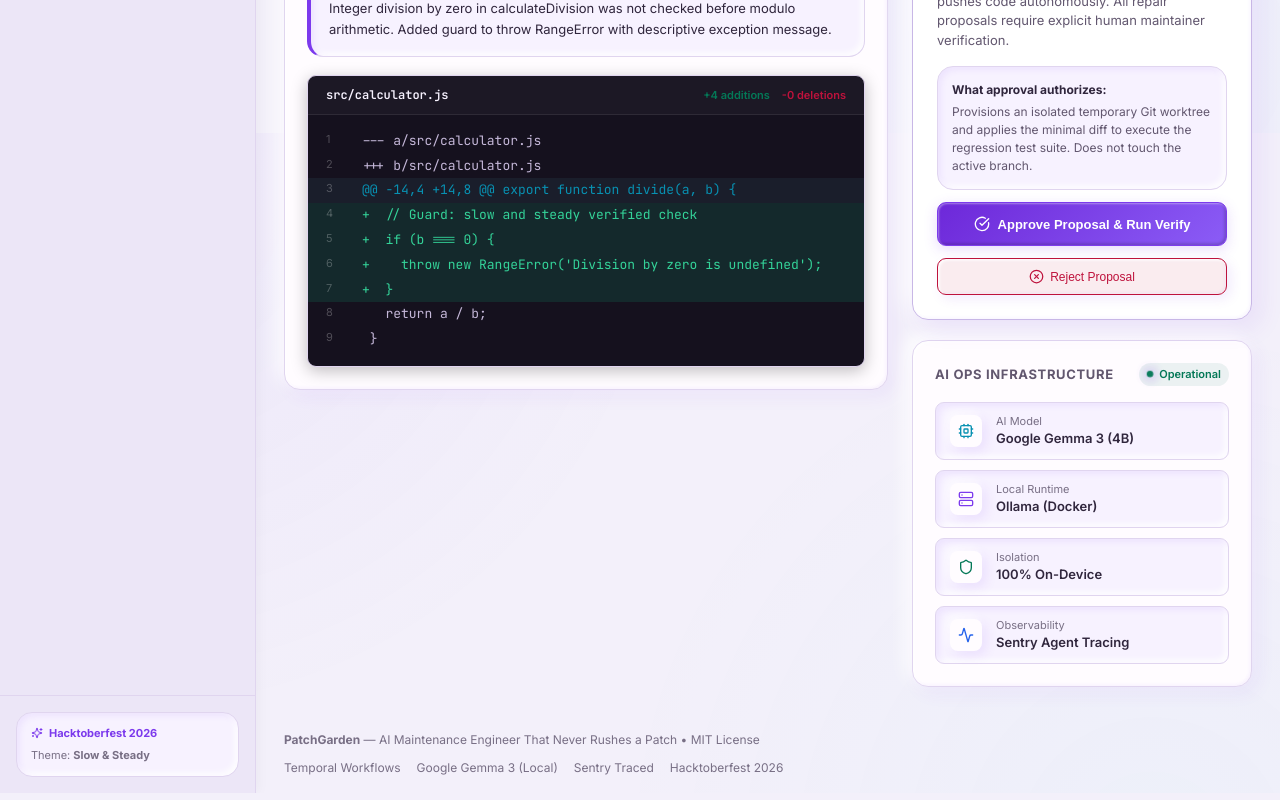
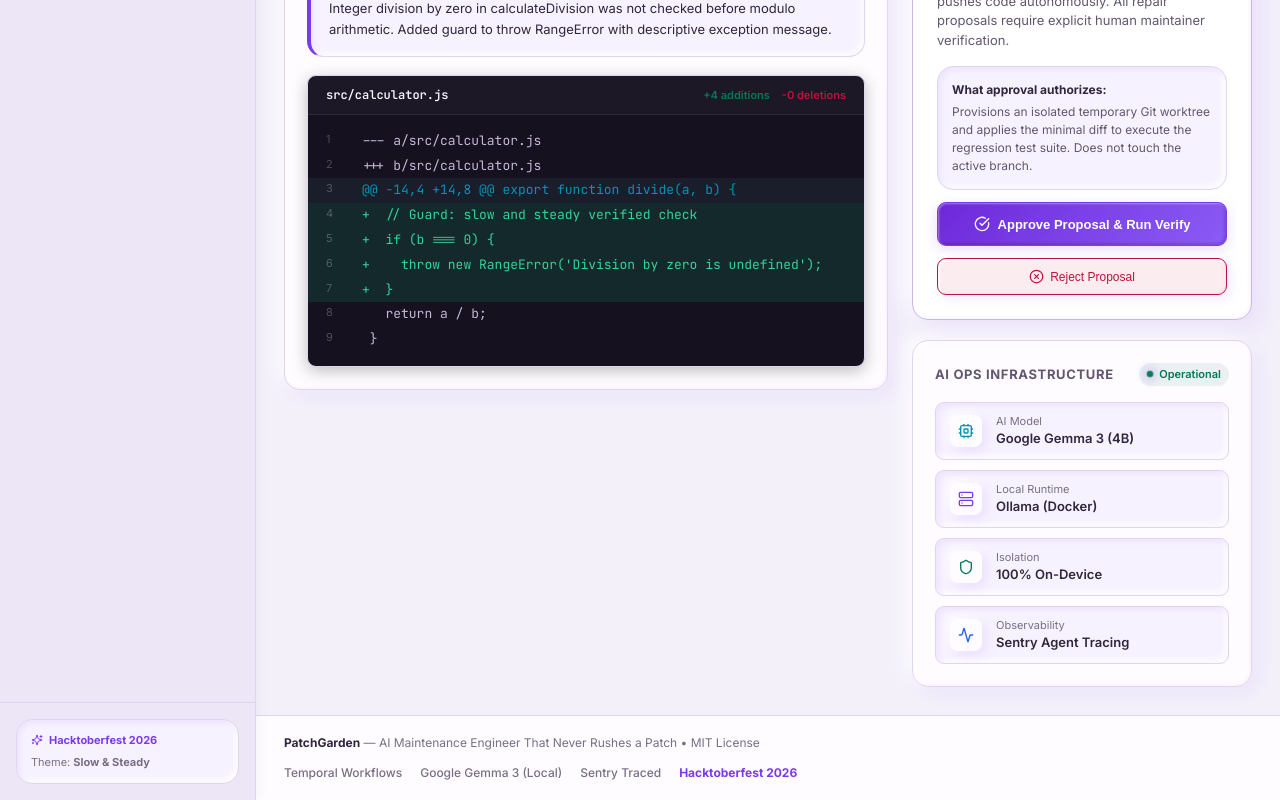
Before and after one commit to Neet2516/PatchGarden, a Next.js app in the folder packages/web/: page / in a window 1280 px wide. Shown: the part 667-1467 px from the top of the page. Built offline with nearby package versions, Linux system fonts and the light colour scheme.

Commit message:
feat(web): update AppShell with Purple Claymorphism theme variables and transitions

```diff
--- a/packages/web/src/components/layout/app-shell.tsx
+++ b/packages/web/src/components/layout/app-shell.tsx
@@ -15,8 +15,8 @@ export function AppShell({ children, repoPath = 'fixtures/broken-calc' }: AppShe
   const [mobileMenuOpen, setMobileMenuOpen] = useState(false);
 
   return (
-    <div style={{ display: 'flex', minHeight: '100vh', background: 'var(--bg-main)' }}>
-      {/* Sidebar */}
+    <div style={{ display: 'flex', minHeight: '100vh', background: 'var(--bg-app)', transition: 'background-color 0.25s ease' }}>
+      {/* Sidebar Navigation */}
       <Sidebar
         activeTab={activeTab}
         setActiveTab={setActiveTab}
@@ -38,26 +38,27 @@ export function AppShell({ children, repoPath = 'fixtures/broken-calc' }: AppShe
         {/* Global Footer */}
         <footer
           style={{
-            padding: '16px 28px',
-            borderTop: '1px solid var(--default-border)',
-            background: 'var(--bg-secondary)',
+            padding: '18px 28px',
+            borderTop: '1px solid var(--border-default)',
+            background: 'var(--surface-main)',
             display: 'flex',
             justifyContent: 'space-between',
             alignItems: 'center',
             fontSize: '12px',
             color: 'var(--text-muted)',
             flexWrap: 'wrap',
-            gap: '10px',
+            gap: '12px',
+            transition: 'background-color 0.25s ease',
           }}
         >
           <div>
-            <strong>PatchGarden</strong> — AI Maintenance Engineer That Never Rushes a Patch • MIT License
+            <strong style={{ color: 'var(--text-primary)' }}>PatchGarden</strong> — AI Maintenance Engineer That Never Rushes a Patch • MIT License
           </div>
-          <div style={{ display: 'flex', gap: '16px' }}>
+          <div style={{ display: 'flex', gap: '18px', fontWeight: '500' }}>
             <span>Temporal Workflows</span>
             <span>Google Gemma 3 (Local)</span>
             <span>Sentry Traced</span>
-            <span style={{ color: 'var(--bright-purple)' }}>Hacktoberfest 2026</span>
+            <span style={{ color: 'var(--accent-primary)', fontWeight: '700' }}>Hacktoberfest 2026</span>
           </div>
         </footer>
       </div>
```
